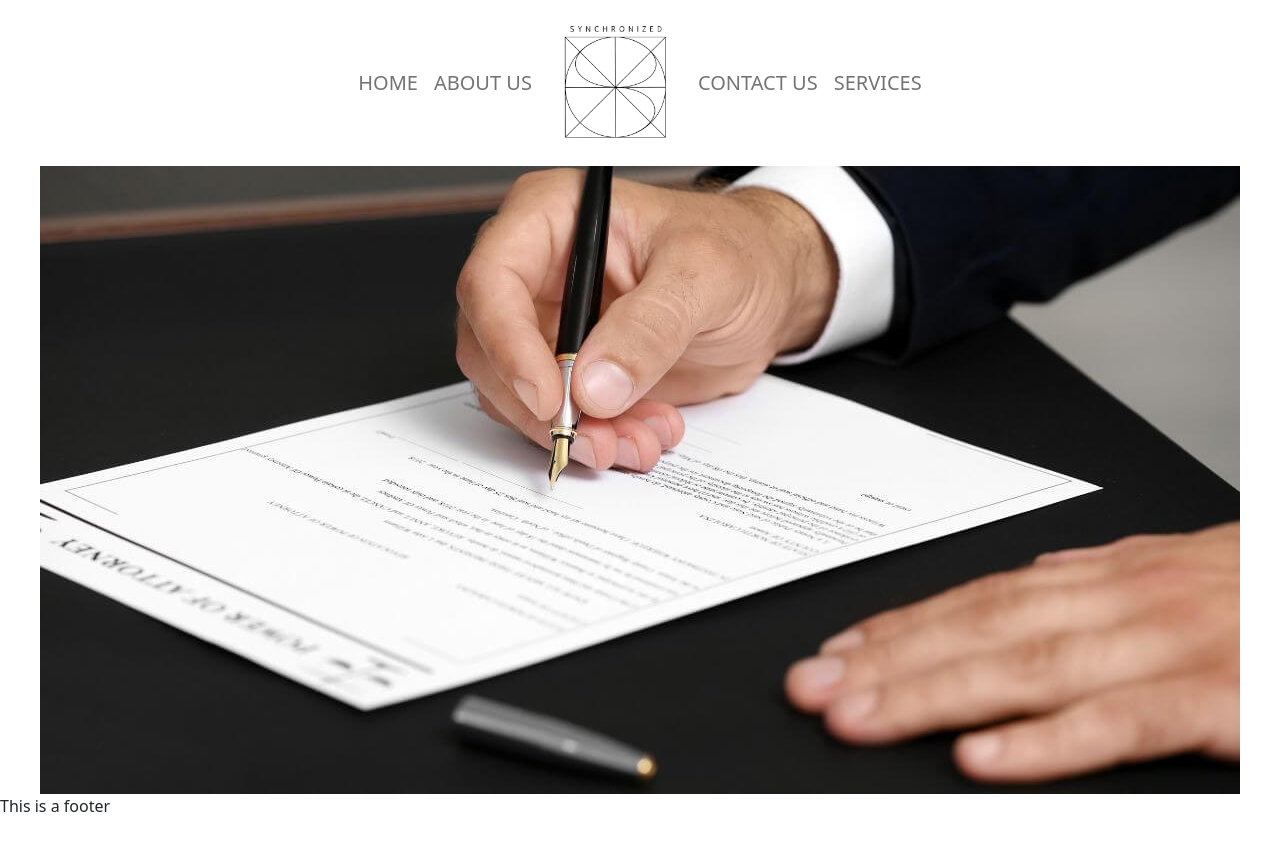
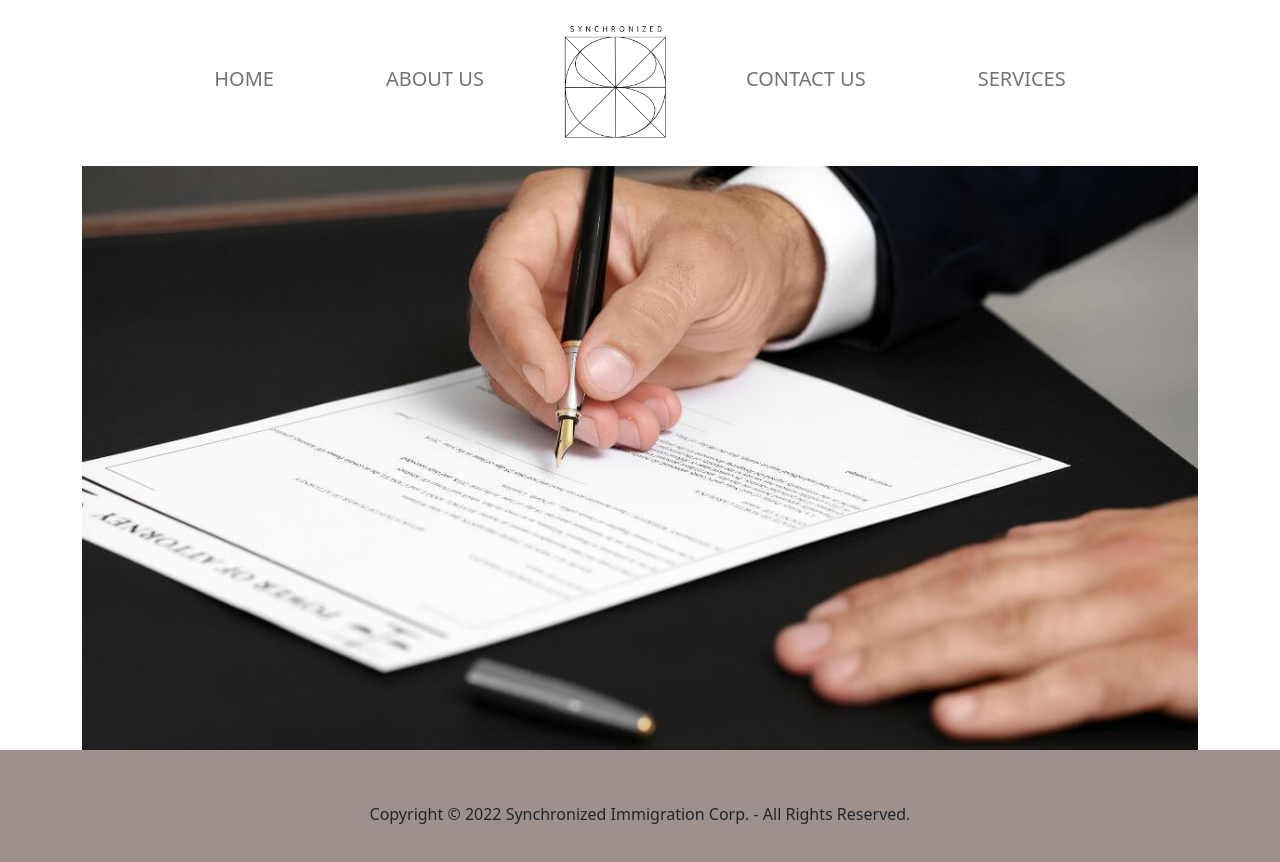
Before and after one commit to SamarjitBhogal/synch-imm, a React (Create React App) app: page / in a window 1280 px wide. Shown: the top 862 px of the page. Before the commit the page ends 818 px from the top, so only its background shows below. Built offline with nearby package versions, Linux system fonts and the light colour scheme.

Commit message:
finshed good draft of navbar

```diff
--- a/src/components/Footer.js
+++ b/src/components/Footer.js
@@ -1,7 +1,11 @@
-import React from 'react';
+import React from "react";
 
 export default function Footer() {
-    return (
-        <>This is a footer</>
-    );
+  return (
+    <div className="container-fluid text-center p-1 sych-bg-c">
+      <p className="pt-5 pb-5">
+          Copyright © 2022 Synchronized Immigration Corp. - All Rights Reserved.
+      </p>
+    </div>
+  );
 }
--- a/src/components/NavBar.js
+++ b/src/components/NavBar.js
@@ -1,16 +1,36 @@
-import React from "react";
+import React, { useEffect, useState } from "react";
 import { Link } from "react-router-dom";
 
-import "../styles/navBarStyles.css"
+import "../styles/navBarStyles.css";
 
 export default function NavBar() {
+  window.addEventListener("resize", onResize);
+
+  const [logo, setLogo] = useState(true);
+  const [nav, setNav] = useState(true);
+
+  function onResize() {
+    if (window.innerWidth <= 992) {
+      setLogo(true);
+      setNav(true);
+    } else {
+      setLogo(false);
+      setNav(false);
+    }
+  }
+
+  useEffect(() => {
+    onResize();
+  }, []);
+
   return (
-    <div className="transparent d-flex justify-content-center">
+    <div className="transparent-w container">
       <nav className="navbar navbar-expand-lg bg-body-tertiary">
         <div className="container-fluid">
           <button
-            className="navbar-toggler"
+            className="navbar-toggler toggler-nav"
             type="button"
+            style={{ border: "none", outline: "none" }}
             data-bs-toggle="collapse"
             data-bs-target="#navbarNav"
             aria-controls="navbarNav"
@@ -20,6 +40,17 @@ export default function NavBar() {
             <span className="navbar-toggler-icon"></span>
           </button>
 
+          {logo && (
+            <Link to="/">
+              <img
+                className="synch-logo-size"
+                src={require("../images/company-logo.jpg")}
+                alt="logo"
+              ></img>
+            </Link>
+          )}
+
+          {nav && (
             <div className="collapse navbar-collapse fs-5" id="navbarNav">
               <ul className="navbar-nav">
                 <li className="nav-item">
@@ -32,28 +63,58 @@ export default function NavBar() {
                     ABOUT US
                   </a>
                 </li>
-            </ul>
-          </div>
-
-            <Link to="/">
-              <img src={require("../images/company-logo.jpg")}
-              style={{ width: "150px" }}
-              alt="logo">
-              </img>
-            </Link>
-
-          <div className="collapse navbar-collapse fs-5" id="navbarNav">
-            <ul className="navbar-nav">
                 <li className="nav-item">
                   <a className="nav-link" href="/contact">
                     CONTACT US
                   </a>
                 </li>
                 <li className="nav-item">
-                <a className="nav-link" href="/services">SERVICES</a>
+                  <a className="nav-link" href="/services">
+                    SERVICES
+                  </a>
                 </li>
               </ul>
             </div>
+          )}
+
+          {!logo && !nav && (
+            <div
+              className="collapse navbar-collapse fs-5 justify-content-center"
+              id="navbarNav"
+            >
+              <ul className="navbar-nav">
+                <li className="nav-item p-5">
+                  <a className="nav-link" aria-current="page" href="/">
+                    HOME
+                  </a>
+                </li>
+                <li className="nav-item p-5">
+                  <a className="nav-link" href="/about">
+                    ABOUT US
+                  </a>
+                </li>
+                <li>
+                  <Link to="/">
+                    <img
+                      className="synch-logo-size"
+                      src={require("../images/company-logo.jpg")}
+                      alt="logo"
+                    ></img>
+                  </Link>
+                </li>
+                <li className="nav-item p-5">
+                  <a className="nav-link" href="/contact">
+                    CONTACT US
+                  </a>
+                </li>
+                <li className="nav-itemF p-5">
+                  <a className="nav-link" href="/services">
+                    SERVICES
+                  </a>
+                </li>
+              </ul>
+            </div>
+          )}
         </div>
       </nav>
     </div>
--- a/src/index.css
+++ b/src/index.css
@@ -12,6 +12,12 @@ code {
     monospace;
 }
 
-.transparent {
+/* white transparent background */
+.transparent-w {
   background-color: rgba(255, 255, 255, 0.8);
 }
+
+/* company background color */
+.sych-bg-c {
+  background-color: #9D918E;
+}
--- a/src/pages/HomePage.js
+++ b/src/pages/HomePage.js
@@ -4,10 +4,11 @@ import "../styles/homePageStyles.css"
 
 export default function HomePage() {
     return (
-        <div className="container d-flex justify-content-center" style={{ color: "green"}}>
+        <div className="container d-flex justify-content-center">
             <img
             src={require("../images/placeholder-center-img.jpg")}
-            alt="">
+            alt=""
+            style={{ maxWidth: "100%", height: "auto" }}>
             </img>
         </div>
     );
--- a/src/styles/homePageStyles.css
+++ b/src/styles/homePageStyles.css
@@ -0,0 +1,3 @@
+.background-img {
+
+}
--- a/src/styles/navBarStyles.css
+++ b/src/styles/navBarStyles.css
@@ -1,5 +1,14 @@
 /*
     NavBar StyleSheet
-    TODO: Fix Logo showing in collapsable navbar
-            and orientaion of buttons
+
+    why doesn't toggler nav work?
 */
+
+.toggler-nav {
+    outline: none;
+    border: none;
+}
+
+.synch-logo-size {
+    width: 150px;
+}
```
Lines whose indentation alone changed are shown as unchanged.
